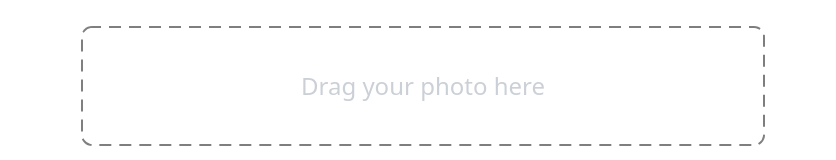
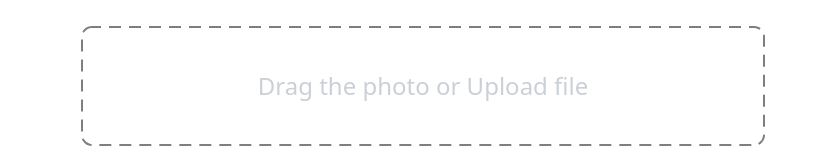
Before and after one commit to Piicharpa/waterStrip, a React (Vite) app in the folder frontend/: page /add in a window 1280 px wide. Shown: the part 382-542 px from the top of the page, without its empty margins (219-1055 px from the left). Built offline with nearby package versions, Linux system fonts and the light colour scheme.

Commit message:
เอาปุ่มอัพรูปออก ให้กล่องทั้งลากหรืออัพได้เลย

```diff
--- a/frontend/src/pagelight/Ladd.tsx
+++ b/frontend/src/pagelight/Ladd.tsx
@@ -175,6 +175,7 @@ const Ladd: React.FC = () => {
         </p>
 
         <div
+        onClick={triggerFileInput}
           onDragOver={handleDragOver}
           onDrop={handleDrop}
           className={`w-171 h-30 -ml-29 p-6 ${selectedFile ? '' : (isLocationSelected ? 'cursor-pointer hover:bg-gray-100 transition' : 'opacity-50 cursor-not-allowed')} relative`}
@@ -204,16 +205,16 @@ const Ladd: React.FC = () => {
           ) : (
             <>
               <p className={`text-bold text-2xl ${isLocationSelected ? 'text-[#a3a2a2]' : 'text-gray-400'} mt-5 mb-5`}>
-                Drag your photo here
+                Drag the photo or Upload file
               </p>
-              {isLocationSelected && !selectedFile && (
+              {/* {isLocationSelected && !selectedFile && (
                 <button
                   onClick={triggerFileInput}
                   className="absolute top-4 right-4 text-gray-400 hover:text-black"
                 >
                   <FaPaperclip />
                 </button>
-              )}
+              )} */}
             </>
           )}
         </div>
```
